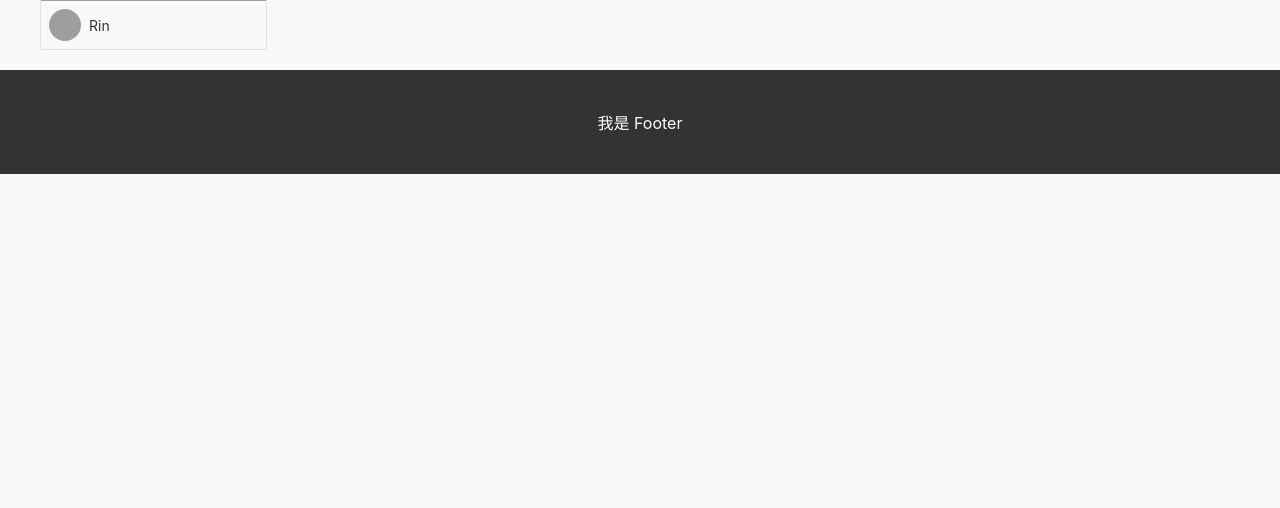
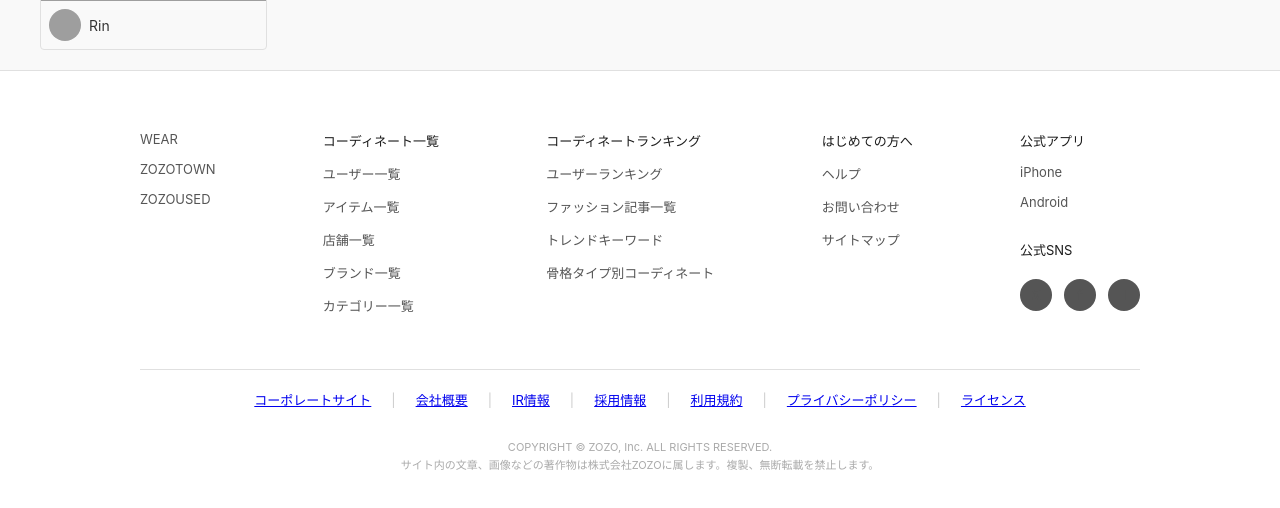
Before and after one commit to lcylcy66666/wear-jp-practice, a Vue app: page / in a window 1280 px wide. Shown: the part 837-1345 px from the top of the page. Before the commit the page ends 1011 px from the top, so only its background shows below. Built offline with nearby package versions, Linux system fonts and the light colour scheme; grey boxes are pictures that could not be loaded.

Commit message:
feat: add footer

```diff
--- a/src/components/TheFooter.vue
+++ b/src/components/TheFooter.vue
@@ -1,15 +1,210 @@
 <template>
-    <footer class="footer">
-        我是 Footer
+    <footer class="site-footer">
+        <div class="footer-container">
+            <div class="footer-main">
+                <!-- Column 1 -->
+                <div class="footer-column">
+                    <ul>
+                        <li><a href="#">WEAR</a></li>
+                        <li><a href="#">ZOZOTOWN</a></li>
+                        <li><a href="#">ZOZOUSED</a></li>
+                    </ul>
+                </div>
+
+                <!-- Column 2 -->
+                <div class="footer-column">
+                    <ul>
+                        <li class="list-title"><a href="#">コーディネート一覧</a></li>
+                        <li><a href="#">ユーザー一覧</a></li>
+                        <li><a href="#">アイテム一覧</a></li>
+                        <li><a href="#">店舗一覧</a></li>
+                        <li><a href="#">ブランド一覧</a></li>
+                        <li><a href="#">カテゴリー一覧</a></li>
+                    </ul>
+                </div>
+
+                <!-- Column 3 -->
+                <div class="footer-column">
+                    <ul>
+                        <li class="list-title"><a href="#">コーディネートランキング</a></li>
+                        <li><a href="#">ユーザーランキング</a></li>
+                        <li><a href="#">ファッション記事一覧</a></li>
+                        <li><a href="#">トレンドキーワード</a></li>
+                        <li><a href="#">骨格タイプ別コーディネート</a></li>
+                    </ul>
+                </div>
+
+                <!-- Column 4 -->
+                <div class="footer-column">
+                    <ul>
+                        <li class="list-title"><a href="#">はじめての方へ</a></li>
+                        <li><a href="#">ヘルプ</a></li>
+                        <li><a href="#">お問い合わせ</a></li>
+                        <li><a href="#">サイトマップ</a></li>
+                    </ul>
+                </div>
+
+                <!-- Column 5 -->
+                <div class="footer-column">
+                    <ul>
+                        <li class="list-title"><a href="#">公式アプリ</a></li>
+                        <li><a href="#">iPhone</a></li>
+                        <li><a href="#">Android</a></li>
+                    </ul>
+                    <div class="sns-section">
+                        <p class="list-title">公式SNS</p>
+                        <ul class="social-links">
+                            <li><a href="#" class="social-icon">X</a></li>
+                            <li><a href="#" class="social-icon">f</a></li>
+                            <li><a href="#" class="social-icon">I</a></li>
+                        </ul>
+                    </div>
+                </div>
+            </div>
+
+            <div class="footer-divider"></div>
+
+            <div class="footer-sub">
+                <ul>
+                    <li><a href="#">コーポレートサイト</a></li>
+                    <li><a href="#">会社概要</a></li>
+                    <li><a href="#">IR情報</a></li>
+                    <li><a href="#">採用情報</a></li>
+                    <li><a href="#">利用規約</a></li>
+                    <li><a href="#">プライバシーポリシー</a></li>
+                    <li><a href="#">ライセンス</a></li>
+                </ul>
+            </div>
+
+            <div class="footer-copyright">
+                <p>COPYRIGHT © ZOZO, Inc. ALL RIGHTS RESERVED.</p>
+                <p>サイト内の文章、画像などの著作物は株式会社ZOZOに属します。複製、無断転載を禁止します。</p>
+            </div>
+        </div>
     </footer>
 </template>
 
 <style scoped>
-.footer {
+.site-footer {
     width: 100%;
-    padding: 40px 0;
-    background-color: #333;
-    color: white;
+    padding: 60px 0;
+    background-color: #fff;
+    color: #555;
+    font-size: 13px;
+    border-top: 1px solid #e0e0e0;
+}
+
+.footer-container {
+    max-width: 1000px;
+    margin: 0 auto;
+    padding: 0 20px;
+}
+
+.footer-main {
+    display: flex;
+    justify-content: space-between;
+    gap: 20px;
+}
+
+.footer-column ul {
+    list-style: none;
+    padding: 0;
+    margin: 0;
+}
+
+.footer-column li {
+    margin-bottom: 14px;
+}
+
+.footer-column a {
+    text-decoration: none;
+    color: #555;
+    transition: color 0.2s ease;
+}
+
+.footer-column a:hover {
+    color: #000;
+}
+
+.list-title {
+    margin-bottom: 20px;
+}
+
+.list-title a,
+.list-title {
+    color: #1c1c1c;
+}
+
+.sns-section {
+    margin-top: 30px;
+}
+
+.social-links {
+    display: flex;
+    gap: 12px;
+}
+
+.social-icon {
+    display: flex;
+    align-items: center;
+    justify-content: center;
+    width: 32px;
+    height: 32px;
+    background-color: #555;
+    color: #fff;
+    border-radius: 50%;
+    font-weight: bold;
+}
+
+/* START: 要加入的樣式 */
+.footer-divider {
+    border-top: 1px solid #e0e0e0;
+    /* 效果：畫出一條 1px 的淺灰色分隔線 */
+    margin: 40px 0 20px;
+    /* 效果：在分隔線的上下產生間距 */
+}
+
+.footer-sub ul {
+    display: flex;
+    /* 效果：讓公司資訊連結水平排列 */
+    justify-content: center;
+    /* 效果：讓整串連結在容器中置中 */
+    flex-wrap: wrap;
+    /* 效果：如果螢幕太窄，允許連結換行 */
+    gap: 10px 20px;
+    /* 效果：設定行列間距 (垂直10px, 水平20px) */
+    list-style: none;
+    padding: 0;
+    margin: 0;
+}
+
+/* 使用 ::after 偽元素來製作分隔線 "|" */
+.footer-sub li:not(:last-child)::after {
+    content: '|';
+    /* 效果：在除了最後一個 li 之外的所有 li 後面加上 "|" */
+    margin-left: 20px;
+    /* 效果：讓 "|" 和前面的文字隔開 */
+    color: #ccc;
+    /* 效果：設定分隔線的顏色 */
+}
+
+.footer-copyright {
+    margin-top: 30px;
+    /* 效果：和上方的連結區隔開 */
     text-align: center;
+    /* 效果：讓版權文字置中 */
+    font-size: 11px;
+    /* 效果：設定更小的字號 */
+    color: #aaa;
+    /* 效果：設定更淺的文字顏色 */
+    line-height: 1.6;
+    /* 效果：增加行高，讓文字不擁擠 */
 }
+
+.footer-copyright p {
+    margin: 0;
+    /* 效果：清除段落的預設外邊距 */
+}
+
+/* END: 要加入的樣式 */
 </style>
--- a/src/components/TheHeader.vue
+++ b/src/components/TheHeader.vue
@@ -57,7 +57,6 @@
     max-width: 1200px;
     margin: 0 auto;
     height: 60px;
-    /* 從截圖看，Header 似乎比較矮，調整為 60px */
     padding: 0 20px;
 }
 
```
